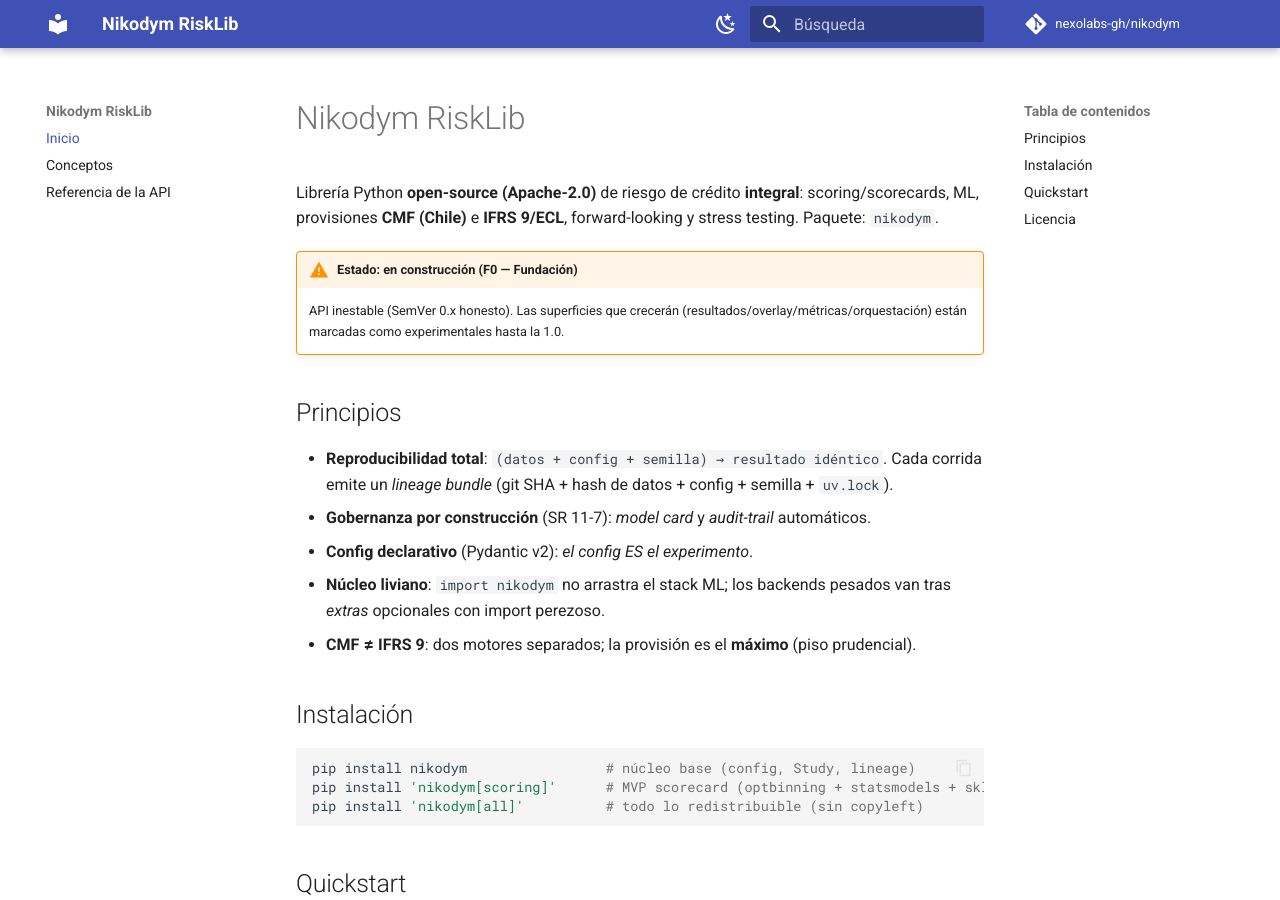
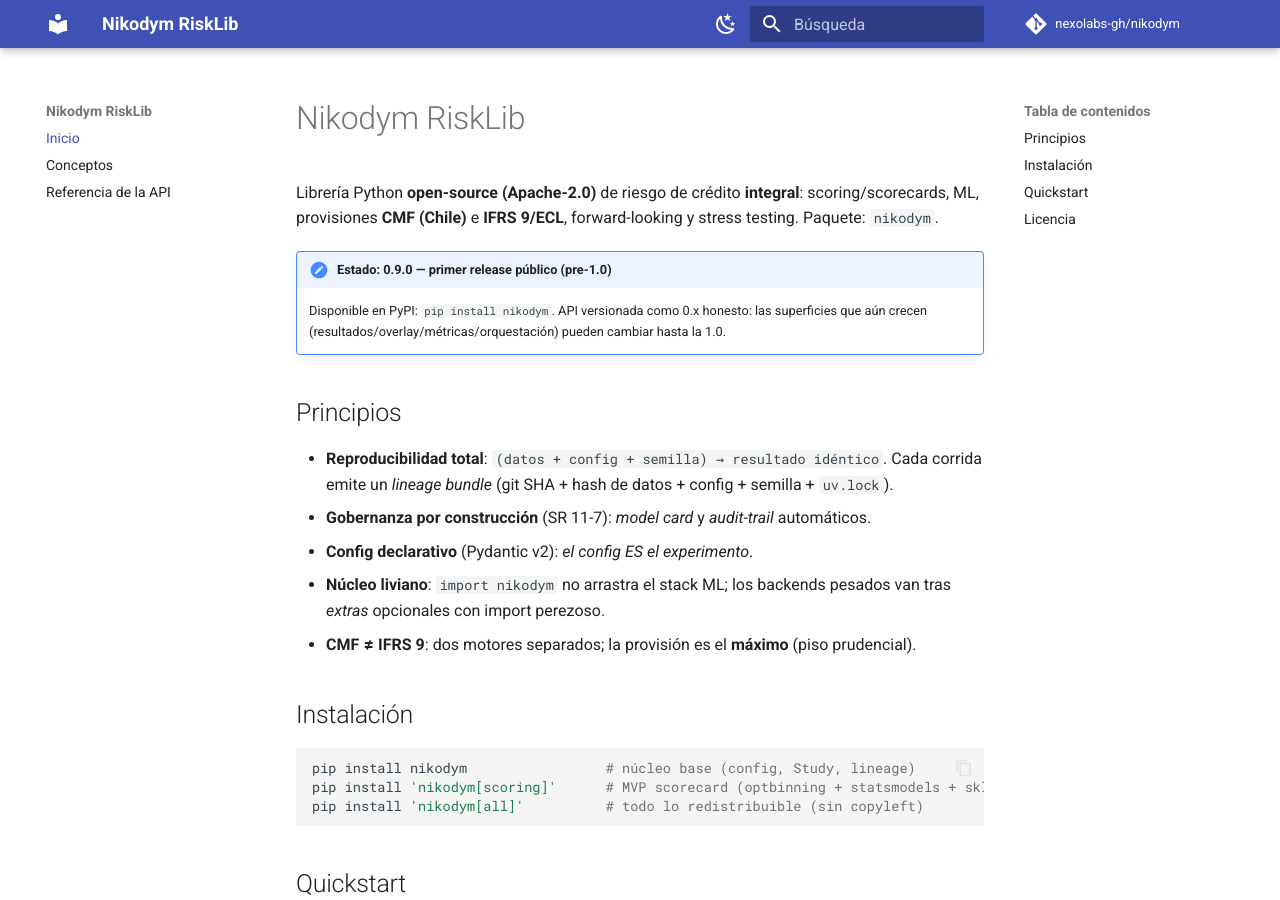
Before and after one commit to nexolabs-gh/nikodym, an MkDocs documentation site: the page built from docs_site/index.md, in a window 1280 px wide and 900 px high. Built offline with MkDocs 1.6.1 and Material for MkDocs 9.7.7, drawn with Linux system fonts in a browser that asks for light colours; comment, search, counter and statistics services are not loaded.

Commit message:
docs: actualizar estado del sitio a 0.9.0 y fijar site_url
- index.md: reemplaza el admonition stale "en construcción (F0 — Fundación)"
  por "0.9.0 — primer release público (pre-1.0)" (el paquete ya está LIVE en PyPI).
- mkdocs.yml: agrega site_url https://docs.nikodym.cl/ (canonical, sitemap,
  navigation.instant) para el deploy en docs.nikodym.cl.

Co-Authored-By: Claude Opus 4.8 (1M context) <noreply@anthropic.com>

```diff
--- a/docs_site/index.md
+++ b/docs_site/index.md
@@ -4,9 +4,9 @@ Librería Python **open-source (Apache-2.0)** de riesgo de crédito **integral**
 scoring/scorecards, ML, provisiones **CMF (Chile)** e **IFRS 9/ECL**, forward-looking y
 stress testing. Paquete: `nikodym`.
 
-!!! warning "Estado: en construcción (F0 — Fundación)"
-    API inestable (SemVer 0.x honesto). Las superficies que crecerán
-    (resultados/overlay/métricas/orquestación) están marcadas como experimentales hasta la 1.0.
+!!! note "Estado: 0.9.0 — primer release público (pre-1.0)"
+    Disponible en PyPI: `pip install nikodym`. API versionada como 0.x honesto: las superficies
+    que aún crecen (resultados/overlay/métricas/orquestación) pueden cambiar hasta la 1.0.
 
 ## Principios
 
--- a/mkdocs.yml
+++ b/mkdocs.yml
@@ -5,6 +5,7 @@ site_description: >-
 site_author: Nikodym
 repo_url: https://github.com/nexolabs-gh/nikodym
 repo_name: nexolabs-gh/nikodym
+site_url: https://docs.nikodym.cl/
 
 # El sitio de documentación vive en `docs_site/` para NO colisionar con `docs/`, que aloja el
 # diseño interno (SDDs en `docs/design/`, especificaciones, roadmap) y no es parte del sitio público.
```
